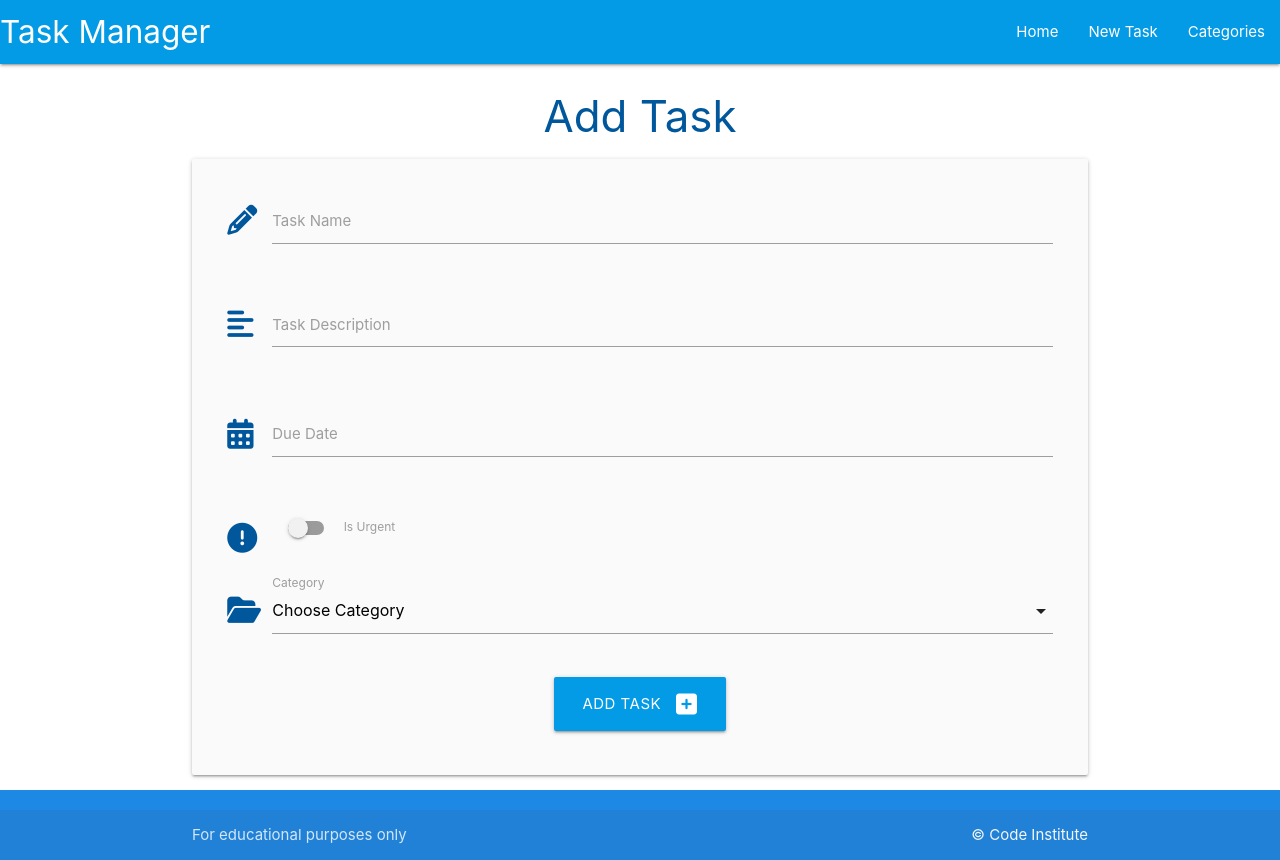
After one commit to samlarby/flask-sqlachelmy, a Flask app: page /add_task in a window 1280 px wide. The commit adds this page. Run offline with Flask 2, Linux system fonts and the light colour scheme; data that the repository does not hold is empty.

```diff
--- a/taskmanager/routes.py
+++ b/taskmanager/routes.py
@@ -1,17 +1,19 @@
-from flask import render_template, request
+from flask import render_template, request, redirect, url_for
 from taskmanager import app, db
 from taskmanager.models import Category, Task
 
 
 @app.route("/")
 def home():
-    return render_template("tasks.html")
+    tasks = list(Task.query.order_by(Task.id).all())
+    return render_template("tasks.html", tasks=tasks)
 
 
 @app.route("/categories")
 def categories():
     categories = list(Category.query.order_by(Category.category_name).all())
     return render_template("categories.html", categories=categories)
+
 
 @app.route("/add_category", methods=["GET", "POST"])
 def add_category():
@@ -22,6 +24,7 @@ def add_category():
         return redirect(url_for("categories"))
     return render_template("add_category.html")
 
+
 @app.route("/edit_category/<int:category_id>", methods=["GET", "POST"])
 def edit_category(category_id):
     category = Category.query.get_or_404(category_id)
@@ -30,3 +33,125 @@ def edit_category(category_id):
         db.session.commit()
         return redirect(url_for("categories"))
     return render_template("edit_category.html", category=category)
+
+
+@app.route("/delete_category/<int:category_id>")
+def delete_category(category_id):
+    category = Category.query.get_or_404(category_id)
+    db.session.delete(category)
+    db.session.commit()
+    return redirect(url_for("categories"))
+
+
+@app.route("/add_task", methods=["GET", "POST"])
+def add_task():
+    categories = list(Category.query.order_by(Category.category_name).all())
+    if request.method == "POST":
+        task = Task(
+            task_name=request.form.get("task_name"),
+            task_description=request.form.get("task_description"),
+            is_urgent=bool(True if request.form.get("is_urgent") else False),
+            due_date=request.form.get("due_date"),
+            category_id=request.form.get("category_id")
+        )
+        db.session.add(task)
+        db.session.commit()
+        return redirect(url_for("home"))
+    return render_template("add_task.html", categories=categories)
+
+
+@app.route("/edit_task/<int:task_id>", methods=["GET", "POST"])
+def edit_task(task_id):
+    task = Task.query.get_or_404(task_id)
+    categories = list(Category.query.order_by(Category.category_name).all())
+    if request.method == "POST":
+        task.task_name = request.form.get("task_name")
+        task.task_description = request.form.get("task_description")
+        task.is_urgent = bool(True if request.form.get("is_urgent") else False)
+        task.due_date = request.form.get("due_date")
+        task.category_id = request.form.get("category_id")
+        db.session.commit()
+    return render_template("edit_task.html", task=task, categories=categories)
+
+    from flask import render_template, request, redirect, url_for
+from taskmanager import app, db
+from taskmanager.models import Category, Task
+
+
+@app.route("/")
+def home():
+    tasks = list(Task.query.order_by(Task.id).all())
+    return render_template("tasks.html", tasks=tasks)
+
+
+@app.route("/categories")
+def categories():
+    categories = list(Category.query.order_by(Category.category_name).all())
+    return render_template("categories.html", categories=categories)
+
+
+@app.route("/add_category", methods=["GET", "POST"])
+def add_category():
+    if request.method == "POST":
+        category = Category(category_name=request.form.get("category_name"))
+        db.session.add(category)
+        db.session.commit()
+        return redirect(url_for("categories"))
+    return render_template("add_category.html")
+
+
+@app.route("/edit_category/<int:category_id>", methods=["GET", "POST"])
+def edit_category(category_id):
+    category = Category.query.get_or_404(category_id)
+    if request.method == "POST":
+        category.category_name = request.form.get("category_name")
+        db.session.commit()
+        return redirect(url_for("categories"))
+    return render_template("edit_category.html", category=category)
+
+
+@app.route("/delete_category/<int:category_id>")
+def delete_category(category_id):
+    category = Category.query.get_or_404(category_id)
+    db.session.delete(category)
+    db.session.commit()
+    return redirect(url_for("categories"))
+
+
+@app.route("/add_task", methods=["GET", "POST"])
+def add_task():
+    categories = list(Category.query.order_by(Category.category_name).all())
+    if request.method == "POST":
+        task = Task(
+            task_name=request.form.get("task_name"),
+            task_description=request.form.get("task_description"),
+            is_urgent=bool(True if request.form.get("is_urgent") else False),
+            due_date=request.form.get("due_date"),
+            category_id=request.form.get("category_id")
+        )
+        db.session.add(task)
+        db.session.commit()
+        return redirect(url_for("home"))
+    return render_template("add_task.html", categories=categories)
+
+
+@app.route("/edit_task/<int:task_id>", methods=["GET", "POST"])
+def edit_task(task_id):
+    task = Task.query.get_or_404(task_id)
+    categories = list(Category.query.order_by(Category.category_name).all())
+    if request.method == "POST":
+        task.task_name = request.form.get("task_name")
+        task.task_description = request.form.get("task_description")
+        task.is_urgent = bool(True if request.form.get("is_urgent") else False)
+        task.due_date = request.form.get("due_date")
+        task.category_id = request.form.get("category_id")
+        db.session.commit()
+    return render_template("edit_task.html", task=task, categories=categories)
+
+
+@app.route("/delete_task/<int:task_id>")
+def delete_task(task_id):
+    task = Task.query.get_or_404(task_id)
+    db.session.delete(task)
+    db.session.commit()
+    return redirect(url_for("home"))
--- a/taskmanager/static/js/script.js
+++ b/taskmanager/static/js/script.js
@@ -1,4 +1,21 @@
-document.addEventListener('DOMContentLoaded', function() {
-    var elems = document.querySelectorAll('.sidenav');
-    var instances = M.Sidenav.init(elems, options);
+document.addEventListener("DOMContentLoaded", function() {
+  // sidenav initialization
+  let sidenav = document.querySelectorAll(".sidenav");
+  M.Sidenav.init(sidenav);
+
+  // datepicker initialization
+  let datepicker = document.querySelectorAll(".datepicker");
+  M.Datepicker.init(datepicker, {
+      format: "dd mmmm, yyyy",
+      i18n: {done: "Select"}
   });
+
+  // select initialization
+  let selects = document.querySelectorAll("select");
+  M.FormSelect.init(selects);
+
+  document.addEventListener('DOMContentLoaded', function() {
+    let collapsibles = document.querySelectorAll('.collapsible');
+    M.Collapsible.init(collapsibles);
+  });
+});
--- /dev/null
+++ b/taskmanager/templates/add_task.html
@@ -0,0 +1,70 @@
+{% extends "base.html" %}
+{% block content %}
+
+<h3 class="light-blue-text text-darken-4 center-align">Add Task</h3>
+
+<div class="row card-panel grey lighten-5">
+    <form class="col s12" method="POST" action="{{ url_for('add_task') }}">
+        <!-- task name -->
+        <div class="row">
+            <div class="input-field col s12">
+                <i class="fas fa-pencil-alt prefix light-blue-text text-darken-4"></i>
+                <input id="task_name" name="task_name" minlength="5" maxlength="50" type="text" class="validate" required>
+                <label for="task_name">Task Name</label>
+            </div>
+        </div>
+        <!-- task description -->
+        <div class="row">
+            <div class="input-field col s12">
+                <i class="fas fa-align-left prefix light-blue-text text-darken-4"></i>
+                <textarea id="task_description" name="task_description" minlength="5" maxlength="200"
+                    type="text" class="materialize-textarea validate" required></textarea>
+                <label for="task_description">Task Description</label>
+            </div>
+        </div>
+        <!-- due date -->
+        <div class="row">
+            <div class="input-field col s12">
+                <i class="fas fa-calendar-alt prefix light-blue-text text-darken-4"></i>
+                <input id="due_date" name="due_date" type="text" class="datepicker validate" required>
+                <label for="due_date">Due Date</label>
+            </div>
+        </div>
+        <!-- is urgent -->
+        <div class="row">
+            <div class="input-field col s12">
+                <div class="switch">
+                    <i class="fas fa-exclamation-circle prefix light-blue-text text-darken-4"></i>
+                    <label for="is_urgent">
+                        <input id="is_urgent" name="is_urgent" type="checkbox">
+                        <span class="lever"></span>
+                        Is Urgent
+                    </label>
+                </div>
+            </div>
+        </div>
+        <!-- category id -->
+        <div class="row">
+            <div class="input-field col s12">
+                <i class="fas fa-folder-open prefix light-blue-text text-darken-4"></i>
+                <select id="category_id" name="category_id" class="validate" required>
+                    <option value="" disabled selected>Choose Category</option>
+                    {% for category in categories %}
+                        <option value="{{ category.id }}">{{ category.category_name }}</option>
+                    {% endfor %}
+                </select>
+                <label for="category_id">Category</label>
+            </div>
+        </div>
+        <!-- submit button -->
+        <div class="row">
+            <div class="col s12 center-align">
+                <button type="submit" class="btn-large light-blue darken-1">
+                    Add Task <i class="fas fa-plus-square right"></i>
+                </button>
+            </div>
+        </div>
+    </form>
+</div>
+
+{% endblock %}
--- a/taskmanager/templates/base.html
+++ b/taskmanager/templates/base.html
@@ -18,7 +18,7 @@
               <a href="#" data-target="mobile-demo" class="sidenav-trigger"><i class="fas fa-bars">menu</i></a>
               <ul class="right hide-on-med-and-down">
                 <li><a href="{{ url_for('home') }}">Home</a></li>
-                <li><a href="">New Task</a></li>
+                <li><a href="{{ url_for('add_task') }}">New Task</a></li>
                 <li><a href="{{ url_for('categories') }}">Categories</a></li>
               </ul>
             </div>
@@ -26,7 +26,7 @@
 
           <ul class="sidenav" id="mobile-demo">
             <li><a href="{{ url_for('home') }}">Home</a></li>
-                <li><a href="">New Task</a></li>
+                <li><a href="{{ url_for('add_task') }}">New Task</a></li>
                 <li><a href="{{ url_for('categories') }}">Categories</a></li>
           </ul>
     </header>
--- a/taskmanager/templates/categories.html
+++ b/taskmanager/templates/categories.html
@@ -20,7 +20,7 @@
             </div>
             <div class="card-action">
                 <a href="{{ url_for('edit_category', category_id=category.id) }}" class="btn green accent-4">Edit</a>
-                <a href="#" class="btn red">Delete</a>
+                <a href="{{ url_for('delete_category', category_id=category.id) }}" class="btn red">Delete</a>
             </div>
         </div>
     </div>
```
Also changed, not shown: requirements.txt (added, +9 -0 lines), taskmanager/__init__.py (+8 -1 lines), taskmanager/templates/edit_task.html (added, +82 -0 lines), taskmanager/templates/tasks.html (+30 -0 lines), 1 other file.
